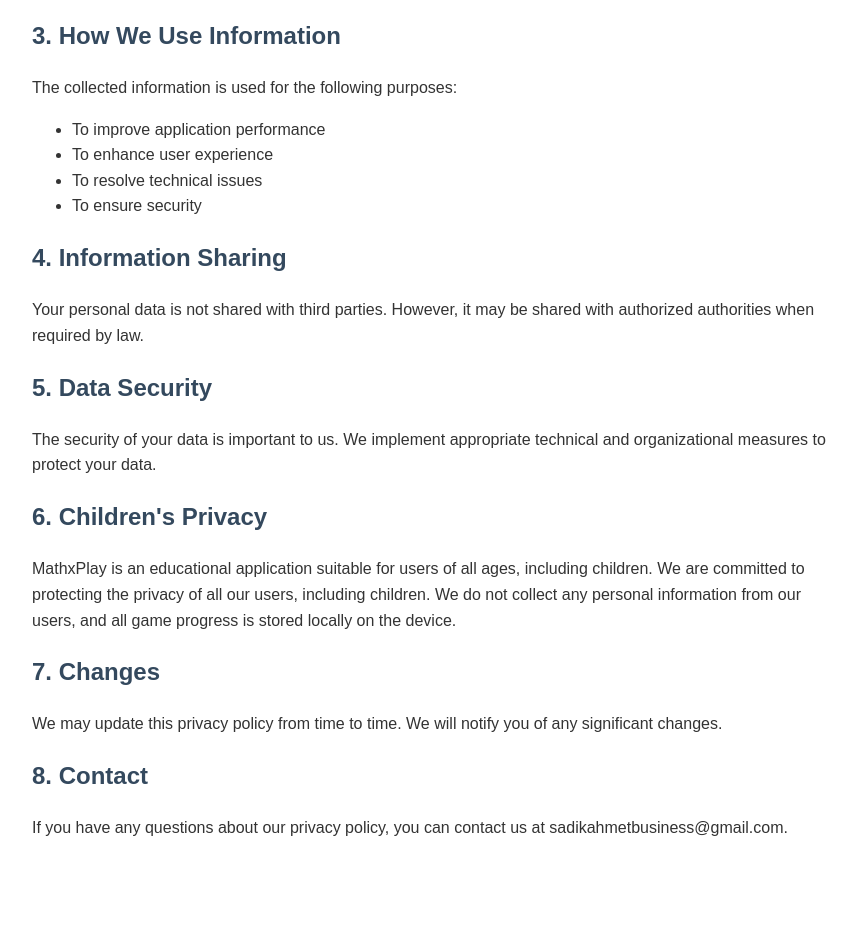
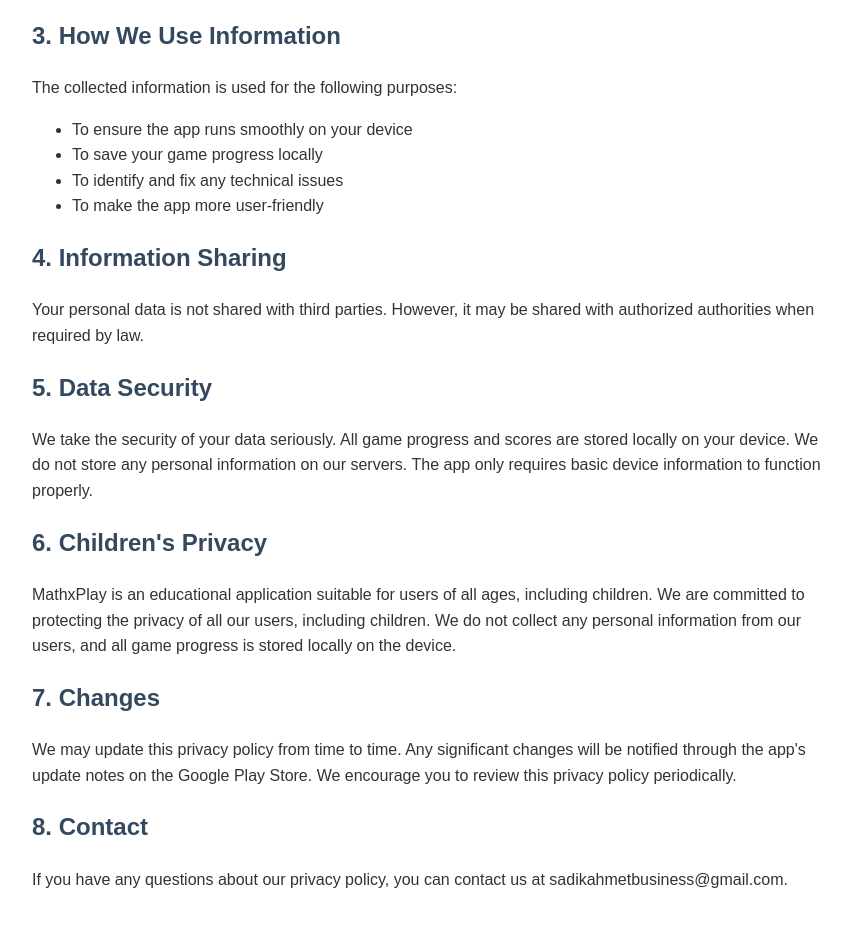
Before and after one commit to sahmtzdmr/mathx-privacy-policy, a plain HTML site: page index.html in a window 1280 px wide. Shown: the part 489-1416 px from the top of the page, without its empty margins (208-1065 px from the left). Before the commit the page ends 1386 px from the top, so only its background shows below. Drawn offline with Linux system fonts and the light colour scheme.

Commit message:
Update privacy policy sections for clarity and specificity

```diff
--- a/index.html
+++ b/index.html
@@ -46,23 +46,23 @@
         <h2>3. How We Use Information</h2>
         <p>The collected information is used for the following purposes:</p>
         <ul>
-            <li>To improve application performance</li>
-            <li>To enhance user experience</li>
-            <li>To resolve technical issues</li>
-            <li>To ensure security</li>
+            <li>To ensure the app runs smoothly on your device</li>
+            <li>To save your game progress locally</li>
+            <li>To identify and fix any technical issues</li>
+            <li>To make the app more user-friendly</li>
         </ul>
 
         <h2>4. Information Sharing</h2>
         <p>Your personal data is not shared with third parties. However, it may be shared with authorized authorities when required by law.</p>
 
         <h2>5. Data Security</h2>
-        <p>The security of your data is important to us. We implement appropriate technical and organizational measures to protect your data.</p>
+        <p>We take the security of your data seriously. All game progress and scores are stored locally on your device. We do not store any personal information on our servers. The app only requires basic device information to function properly.</p>
 
         <h2>6. Children's Privacy</h2>
         <p>MathxPlay is an educational application suitable for users of all ages, including children. We are committed to protecting the privacy of all our users, including children. We do not collect any personal information from our users, and all game progress is stored locally on the device.</p>
 
         <h2>7. Changes</h2>
-        <p>We may update this privacy policy from time to time. We will notify you of any significant changes.</p>
+        <p>We may update this privacy policy from time to time. Any significant changes will be notified through the app's update notes on the Google Play Store. We encourage you to review this privacy policy periodically.</p>
 
         <h2>8. Contact</h2>
         <p>If you have any questions about our privacy policy, you can contact us at sadikahmetbusiness@gmail.com.</p>
```
